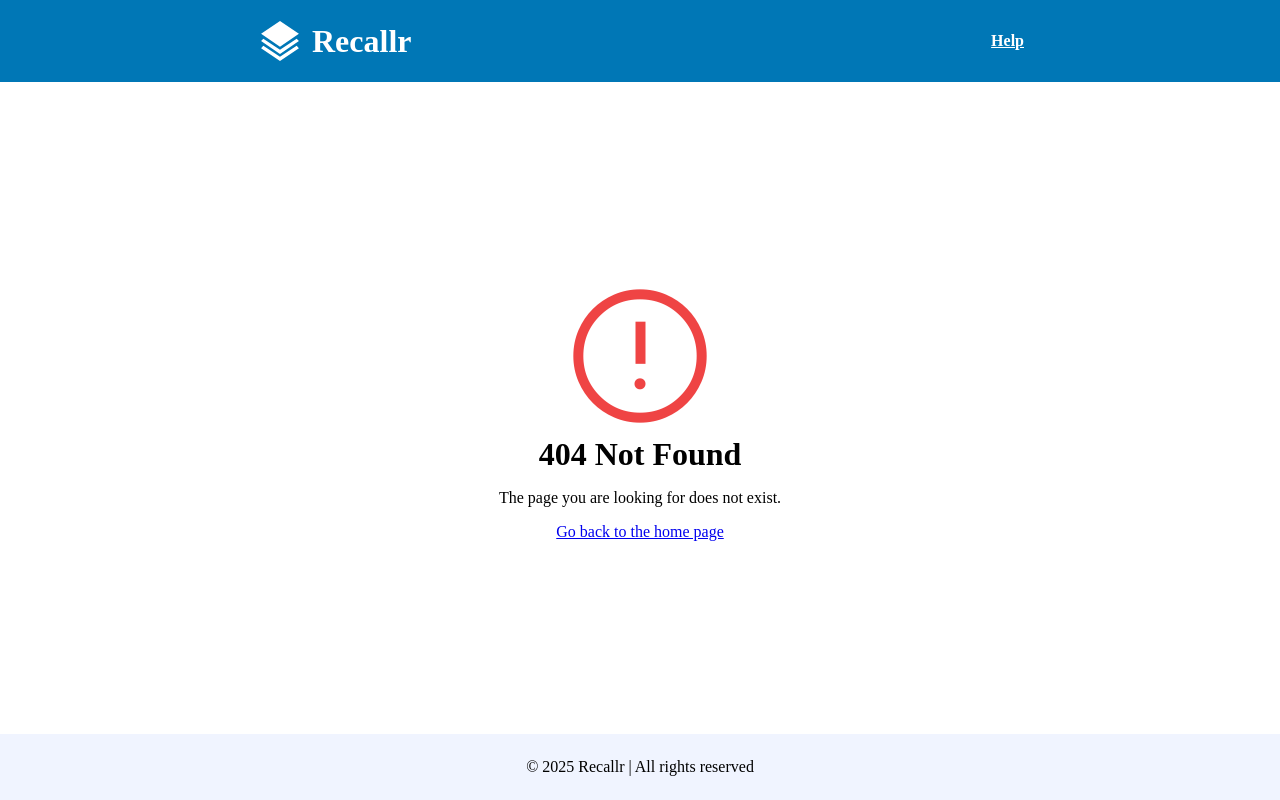
After one commit to walidkhamees/Recallr, a Flask app: template app/templates/404.html in a window 1280 px wide. The commit adds this page. Run offline with Flask 3, Linux system fonts and the light colour scheme; the template is opened without the code that fills it, so the values that code supplies are empty; parts of the project's set-up code (start-up, migrations or seed data) failed here and were passed over.

Commit message:
feat: adds 404 page and error toast for backend errors

```diff
--- a/app/routes/card/routes.py
+++ b/app/routes/card/routes.py
@@ -29,9 +29,8 @@ def delete_card_route(deck, card_id):
 @card_bp.route("/", methods=["DELETE"])
 def delete_all_cards_route(deck):
     message = delete_all_cards(deck)
-
     if message != "":
-        return message
+        return jsonify({"message": message}), HTTP_CODES.BAD_REQUEST
 
     return jsonify({"message": "All cards deleted"}), HTTP_CODES.OK
 
--- /dev/null
+++ b/app/static/css/404-style.css
@@ -0,0 +1,21 @@
+body {
+    display: flex;
+    flex-direction: column;
+    min-height: 100vh;
+}
+
+main {
+    flex: 1;
+    display: flex;
+    justify-content: center;
+    align-items: center;
+}
+
+main > div {
+    display: flex;
+    flex-direction: column;
+    align-items: center;
+    justify-content: center;
+    margin: 0 auto;
+    height: 100%;
+}
--- a/app/static/css/common.css
+++ b/app/static/css/common.css
@@ -199,6 +199,22 @@ input[type="text"] {
   font-size: 16px !important;
 }
 
+.icon-big {
+    font-size: 10em;
+}
+
+.icon-green {
+  color: #22c55e;
+}
+
+.icon-blue {
+  color: #3b82f6;
+}
+
+.icon-red {
+  color: #ef4444;
+}
+
 .color-gray {
   color: #eaeaea;
 }
--- a/app/static/js/decks.js
+++ b/app/static/js/decks.js
@@ -1,5 +1,5 @@
 const messages = new Set();
-const speicalCharactersPattern = /\w*[\[\]\<\>\/\?\\:\*\|\s\&\+]+\w*/;
+const speicalCharactersPattern = /\w*[\[\]\<\>\/\?\\:\*\|\s\&\+\`\~\@\!\#\$\%\^\&]+\w*/;
 
 let selectedDeck = {};
 let selectedDeckElement = null;
--- /dev/null
+++ b/app/templates/404.html
@@ -0,0 +1,50 @@
+<!doctype html>
+<html lang="en">
+  <head>
+    <meta charset="UTF-8" />
+    <meta name="viewport" content="width=device-width, initial-scale=1.0" />
+    <title>404 Not Found</title>
+    <link
+      href="https://fonts.googleapis.com/css2?family=Material+Symbols+Outlined"
+      rel="stylesheet"
+    />
+    <link rel="stylesheet" href="/static/css/common.css" />
+    <link rel="stylesheet" href="/static/css/404-style.css" />
+  </head>
+  <body>
+    <header>
+      <div class="container">
+        <a id="logo" href="/">
+          <img
+            src="/static/svg/stack.svg"
+            alt="Stack Icon"
+            width="48"
+            height="48"
+          />
+          <h1>Recallr</h1>
+        </a>
+        <nav>
+          <ul>
+            <li><a href="/help">Help</a></li>
+          </ul>
+        </nav>
+      </div>
+    </header>
+    <main>
+      <div class="container">
+        <span
+          class="material-icons material-symbols-outlined icon-big icon-red"
+        >
+          error_outline
+        </span>
+        <h1>404 Not Found</h1>
+        <p>The page you are looking for does not exist.</p>
+        <a href="/">Go back to the home page</a>
+      </div>
+    </main>
+
+    <footer>
+      <p>&copy; 2025 Recallr | All rights reserved</p>
+    </footer>
+  </body>
+</html>
--- a/app/templates/help.html
+++ b/app/templates/help.html
@@ -65,7 +65,7 @@
         <div class="instruction-container-grid">
           <div class="instruction-container-small">
             <div class="icon-container">
-              <span class="material-symbols-outlined icon icon-blue">
+              <span class="material-symbols-outlined icon-small icon-blue">
                 add_circle
               </span>
               <h2>How do I create a deck?</h2>
```
Also changed, not shown: other parts of app/static/css/common.css (+41 -0 lines), app/__init__.py (+13 -2 lines), app/routes/deck/routes.py (+10 -10 lines), app/services/deck.py (+1 -19 lines), app/static/css/help-style.css (+0 -17 lines), app/static/js/errorModal.js (added, +12 -0 lines), app/templates/deck.html (+19 -1 lines), app/templates/decks.html (+16 -0 lines), app/templates/quiz.html (+22 -5 lines), app/templates/quiz_result.html (+17 -0 lines), 1 other file.
